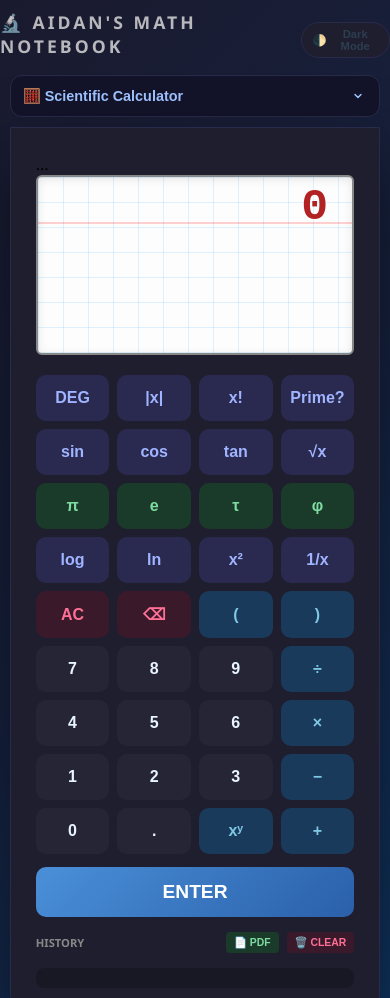
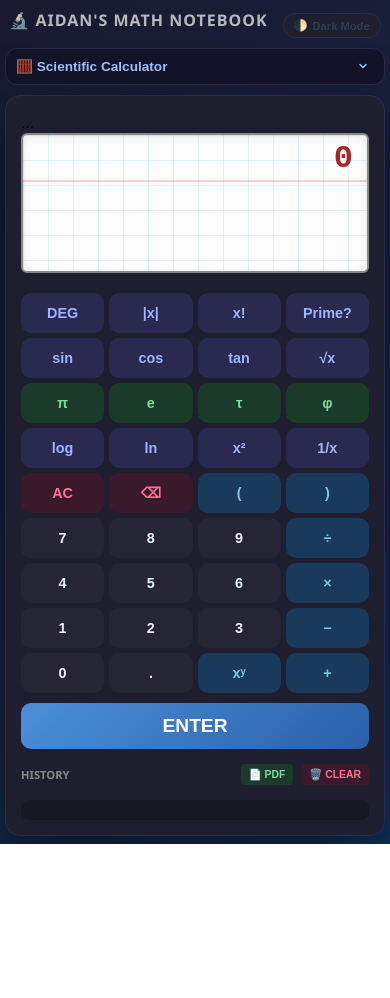
Before and after one commit to DieterReicelt/Aidan-Calculator, a website: page index.html in a window 390 px wide. Shown: the top 998 px of the page. After the commit the page ends 844 px from the top, so only its background shows below. Drawn offline with Linux system fonts and the light colour scheme.

Commit message:
style(mobile): enhance touch feedback and responsive layout

```diff
--- a/index.html
+++ b/index.html
@@ -68,13 +68,13 @@
       justify-content: center;
       min-height: 100vh;
       font-family: 'Segoe UI', sans-serif;
-      padding: 10px 0;
-    }
-
-    h1 { color: var(--header-text); font-size: 1.1rem; margin-bottom: 12px; letter-spacing: 3px; text-transform: uppercase; opacity: 0.8; }
+      padding: 10px;
+    }
+
+    h1 { color: var(--header-text); font-size: 1.1rem; margin-bottom: 12px; letter-spacing: 2px; text-transform: uppercase; opacity: 0.8; text-align: center; }
 
     /* ---- TAB BAR DROPDOWN ---- */
-    .tab-bar { width: 520px; max-width: 95%; margin-bottom: 10px; }
+    .tab-bar { width: 520px; max-width: 100%; margin-bottom: 10px; }
     .tab-select {
       width: 100%; padding: 12px; border: 1px solid var(--border-color); border-radius: 12px;
       background: #13132a; color: #a0c4ff; font-size: 0.9rem; font-weight: 700; cursor: pointer;
@@ -86,8 +86,8 @@
 
     /* ---- MAIN CALCULATOR BOX ---- */
     .calculator {
-      background: #1e1e2e; border-radius: 0 0 20px 20px; padding: 25px;
-      box-shadow: 0 30px 70px rgba(0,0,0,0.5); width: 520px; max-width: 95%;
+      background: #1e1e2e; border-radius: 20px; padding: 20px;
+      box-shadow: 0 30px 70px rgba(0,0,0,0.5); width: 520px; max-width: 100%;
       border: 1px solid var(--border-color);
     }
     .panel { display: none; }
@@ -105,20 +105,21 @@
       background-size: 100% 100%, 25px 25px, 25px 25px;
       background-position: 0 45px, 0 0, 0 0;
       border: 2px solid #888; border-radius: 6px;
-      padding: 15px 25px; margin-bottom: 20px; text-align: right;
+      padding: 15px; margin-bottom: 20px; text-align: right;
       position: relative; box-shadow: inset 0 2px 10px rgba(0,0,0,0.1);
-      min-height: 180px; display: flex; flex-direction: column; justify-content: flex-end;
+      min-height: 160px; display: flex; flex-direction: column; justify-content: flex-end;
       overflow-x: auto;
     }
 
     .expression {
-      color: #2c3e50; font-family: 'Times New Roman', serif; font-style: italic; font-size: 1.2rem;
-      min-height: 25px; margin-bottom: 5px; z-index: 2;
+      color: #2c3e50; font-family: 'Times New Roman', serif; font-style: italic; font-size: 1.1rem;
+      min-height: 25px; margin-bottom: 5px; z-index: 2; word-break: break-all;
     }
 
     .result {
-      color: #b22222; font-family: 'Courier New', monospace; font-size: 2.8rem;
-      font-weight: 700; letter-spacing: -1px; position: absolute; top: 5px; right: 25px; z-index: 2;
+      color: #b22222; font-family: 'Courier New', monospace; font-size: 2.5rem;
+      font-weight: 700; letter-spacing: -1px; position: absolute; top: 5px; right: 15px; z-index: 2;
+      max-width: 90%; overflow: hidden; text-overflow: ellipsis;
     }
 
     /* Long Division & Multiplication Grid Styles */
@@ -142,8 +143,9 @@
 
     /* ---- BUTTONS & INPUTS ---- */
     .buttons { display: grid; grid-template-columns: repeat(4, 1fr); gap: 8px; }
-    button { padding: 14px 4px; border: none; border-radius: 10px; font-size: 1rem; font-weight: 600; cursor: pointer; transition: 0.1s; }
+    button { padding: 14px 4px; border: none; border-radius: 10px; font-size: 1rem; font-weight: 600; cursor: pointer; transition: 0.1s; -webkit-tap-highlight-color: transparent; }
     button:hover { transform: translateY(-1px); filter: brightness(1.1); }
+    button:active { transform: translateY(1px); filter: brightness(0.9); }
 
     .btn-sci { background: var(--btn-sci-bg); color: var(--btn-sci-text); }
     .btn-num { background: var(--btn-num-bg); color: var(--btn-num-text); }
@@ -152,8 +154,8 @@
     .btn-clear { background: var(--btn-clear-bg); color: var(--btn-clear-text); }
     .btn-special { background: var(--btn-special-bg); color: var(--btn-special-text); }
 
-    .ld-input-row { display: flex; gap: 8px; margin-bottom: 12px; width: 100%; }
-    .ld-input { flex: 1; min-width: 0; padding: 12px; background: #13132a; border: 1px solid #3a3a6a; border-radius: 8px; color: #e8f4ff; text-align: center; outline: none; }
+    .ld-input-row { display: flex; gap: 8px; margin-bottom: 12px; width: 100%; flex-wrap: wrap; }
+    .ld-input { flex: 1; min-width: 80px; padding: 12px; background: #13132a; border: 1px solid #3a3a6a; border-radius: 8px; color: #e8f4ff; text-align: center; outline: none; font-size: 1rem; }
     .ld-input:focus { border-color: #a0c4ff; background: #1a1a3a; }
 
     /* KEYPAD STYLE */
@@ -168,13 +170,30 @@
     }
     .keypad button { padding: 12px 0; font-size: 1.1rem; }
 
-    .history-panel { margin-top: 15px; background: rgba(0,0,0,0.2); border-radius: 8px; padding: 10px; max-height: 80px; overflow-y: auto; }
-    .history-item { font-size: 0.8rem; color: #8899bb; border-bottom: 1px solid #2a2a4a; padding: 2px 0; }
+    .history-panel { margin-top: 15px; background: rgba(0,0,0,0.2); border-radius: 8px; padding: 10px; max-height: 100px; overflow-y: auto; }
+    .history-item { font-size: 0.8rem; color: #8899bb; border-bottom: 1px solid #2a2a4a; padding: 4px 0; }
     .history-item strong { color: #a0c4ff; }
 
     .lesson-box { margin-top: 12px; background: #fffdf0; border: 1px dashed #ccc; border-radius: 8px; padding: 12px; color: #444; font-size: 0.85rem; display: none; }
     .lesson-box.visible { display: block; }
     .lesson-title { color: #b22222; font-weight: 800; font-size: 0.7rem; text-transform: uppercase; margin-bottom: 5px; }
+
+    /* MOBILE ADJUSTMENTS */
+    @media (max-width: 480px) {
+      body { padding: 5px; }
+      .calculator { padding: 15px; border-radius: 15px; }
+      .buttons { gap: 5px; }
+      button { padding: 12px 2px; font-size: 0.9rem; }
+      .result { font-size: 2rem; }
+      .display { min-height: 140px; padding: 10px; }
+      h1 { font-size: 1rem; letter-spacing: 1px; }
+      .tab-select { font-size: 0.85rem; padding: 10px; }
+    }
+
+    @media (max-height: 600px) {
+      body { justify-content: flex-start; }
+      .display { min-height: 120px; }
+    }
 
     @media print {
       body { background: white !important; color: black !important; }
```
